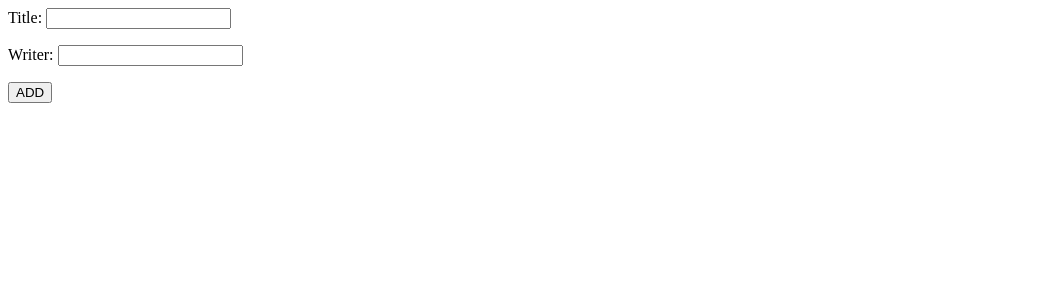
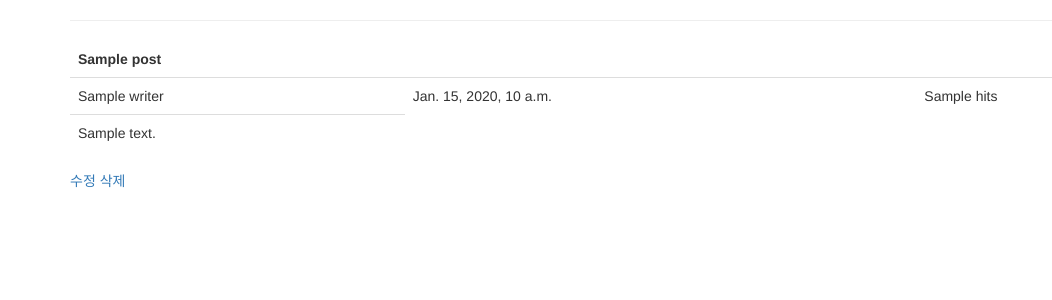
Before and after one commit to PrrrStar/Dongurami_Board, a Django app: template myproject/myapp/templates/myapp/post_detail.html in a window 1280 px wide. Shown: the top 300 px of the page, without its empty margins (0-1052 px from the left). Run offline with Django 3.2, Linux system fonts and the light colour scheme; the template is opened without the code that fills it: values that come from a table or form of the project are taken from there, most other values are stand-ins (such as "Sample title", 1, 10 or a date in 2020); some libraries are stand-ins or nearby versions.

Commit message:
자세히보기+ 수정  폼 개선

```diff
--- a/myproject/myapp/models.py
+++ b/myproject/myapp/models.py
@@ -10,9 +10,13 @@ class myDB(models.Model):
     writer = models.CharField(max_length=120, null=True, default='')
     contents = models.TextField(null=True, default='')
     date = models.DateTimeField(auto_now_add=True)
+    hits = models.PositiveIntegerField(default=0)
 
     def __unicode__(self):
         return self.title
 
-    def get_post_url(self):
-        return reverse('post_edit', kwargs={'pk': self.pk})
+
+    @property
+    def hit_value(self):
+        self.hits = self.hits +1
+        self.save()
--- a/myproject/myapp/templates/myapp/post_form.html
+++ b/myproject/myapp/templates/myapp/post_add.html
@@ -7,8 +7,9 @@
   </head>
   <body>
     <div class="container">
-      <form  method="post">{% csrf_token %}
-        {{ form.as_table }}
+      <form  method="post">
+        {% csrf_token %}
+        {{ form.as_p }}
         <input class="btn btn-primary" type="submit" value="Submit" />
       </form>
     </div>
--- a/myproject/myapp/templates/myapp/post_detail.html
+++ b/myproject/myapp/templates/myapp/post_detail.html
@@ -1,21 +1,38 @@
-<html>
-    <head>
+<!DOCTYPE html>
+<html lang="en">
+<head>
+  <title>게시판</title>
+  <meta charset="utf-8">
+  <meta name="viewport" content="width=device-width, initial-scale=1">
+  <link rel="stylesheet" href="http://maxcdn.bootstrapcdn.com/bootstrap/3.3.6/css/bootstrap.min.css">
+  <script src="https://ajax.googleapis.com/ajax/libs/jquery/1.12.0/jquery.min.js"></script>
+  <script src="http://maxcdn.bootstrapcdn.com/bootstrap/3.3.6/js/bootstrap.min.js"></script>
+</head>
 
-        <meta charsert="UTF-8">
-        <title>
+<body>
+<div class="container">
+    <hr>
+    <table class="table">
+        <thead>
+        <tr style="align-items: center">
+            <td><B>{{post.title}}</B></td>
+        </tr>
+        </thead>
+        <tbody>
+        <tr class ='tbody_tr' id='tbody_tr_{{post.id}}'>
 
-        </title>
+            <td>{{post.writer}}</td>
+            <td>{{post.date}}</td>
+            <td>{{post.hits}}</td>
+        </tr>
+        <tr>
+            <td>{{post.contents}}</td>
+        </tr>
+        </tbody>
 
 
-    </head>
-
-    <body>
-        <form action = "" method="post">
-            {% csrf_token %}
-            {{form.as_p}}
-
-            <input type = "submit" value="ADD">
-        </form>
-
-    </body>
+    </table>
+    <a href="{% url "post_edit" post.id %}">수정</a>
+    <a href="{% url "post_delete" post.id %}">삭제</a>
+</body>
 </html>
--- a/myproject/myapp/urls.py
+++ b/myproject/myapp/urls.py
@@ -11,7 +11,7 @@ from . import views
 urlpatterns = [
     path('admin/', admin.site.urls),
     path(r'', views.post_list, name='post_list'),
-    path(r'^detail', views.post_list, name='post_detail'),
+    path(r'^detail/(?P<pk>\d+)$', views.post_detail, name='post_detail'),
     path(r'^new', views.post_add, name='post_new'),
     path(r'^edit/(?P<pk>\d+)$', views.post_edit, name='post_edit'),
     path(r'^delete/(?P<pk>\d+)$', views.post_delete, name='post_delete'),
--- a/myproject/myapp/views.py
+++ b/myproject/myapp/views.py
@@ -10,29 +10,28 @@ from myapp.models import myDB
 class PostsForm(ModelForm):
     class Meta:
         model = myDB
-        fields = ['id', 'title', 'writer']
+        fields = ['id', 'title', 'writer','contents']
 
 
-def post_list(request, template_name='myapp/index2.html'):
+def post_list(request, template_name='myapp/post_list.html'):
     posts = myDB.objects.all()
     data = {}
     data['object_list'] = posts
     return render(request, template_name, data)
 
-def post_detail(request, template_name='myapp/post_detail.html'):
-    posts = myDB.objects.all()
-    data = {}
-    data['object_list'] = posts
-    return render(request, template_name, data)
+def post_detail(request, pk, template_name='myapp/post_detail.html'):
+    post = myDB.objects.get(pk = pk)
 
-def post_add(request, template_name='myapp/post_form.html'):
+    return render(request, template_name, {'post':post})
+
+def post_add(request, template_name='myapp/post_add.html'):
     form = PostsForm(request.POST or None)
     if form.is_valid():
         form.save()
         return redirect('post_list')
     return render(request, template_name, {'form': form})
 
-def post_edit(request, pk, template_name='myapp/post_form.html'):
+def post_edit(request, pk, template_name='myapp/post_add.html'):
     post = get_object_or_404(myDB, pk=pk)
     form = PostsForm(request.POST or None, instance=post)
     if form.is_valid():
```
Also changed, not shown: myproject/myapp/templates/myapp/index2.html (deleted, +0 -49 lines), myproject/myapp/templates/myapp/post_list.html (+43 -12 lines), myproject/db.sqlite3, myproject/myapp/migrations/0003_mydb_hits.py (added).
